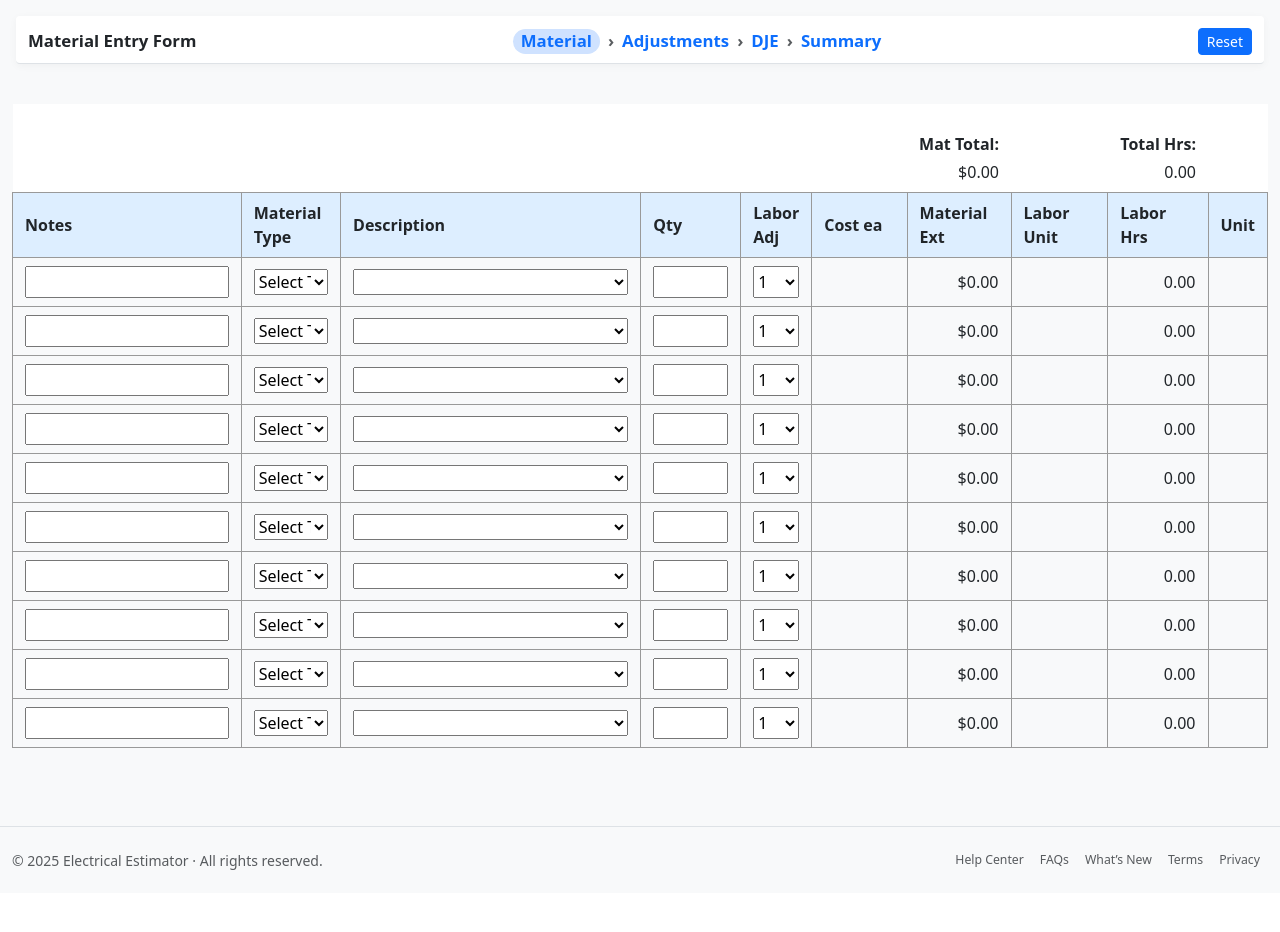
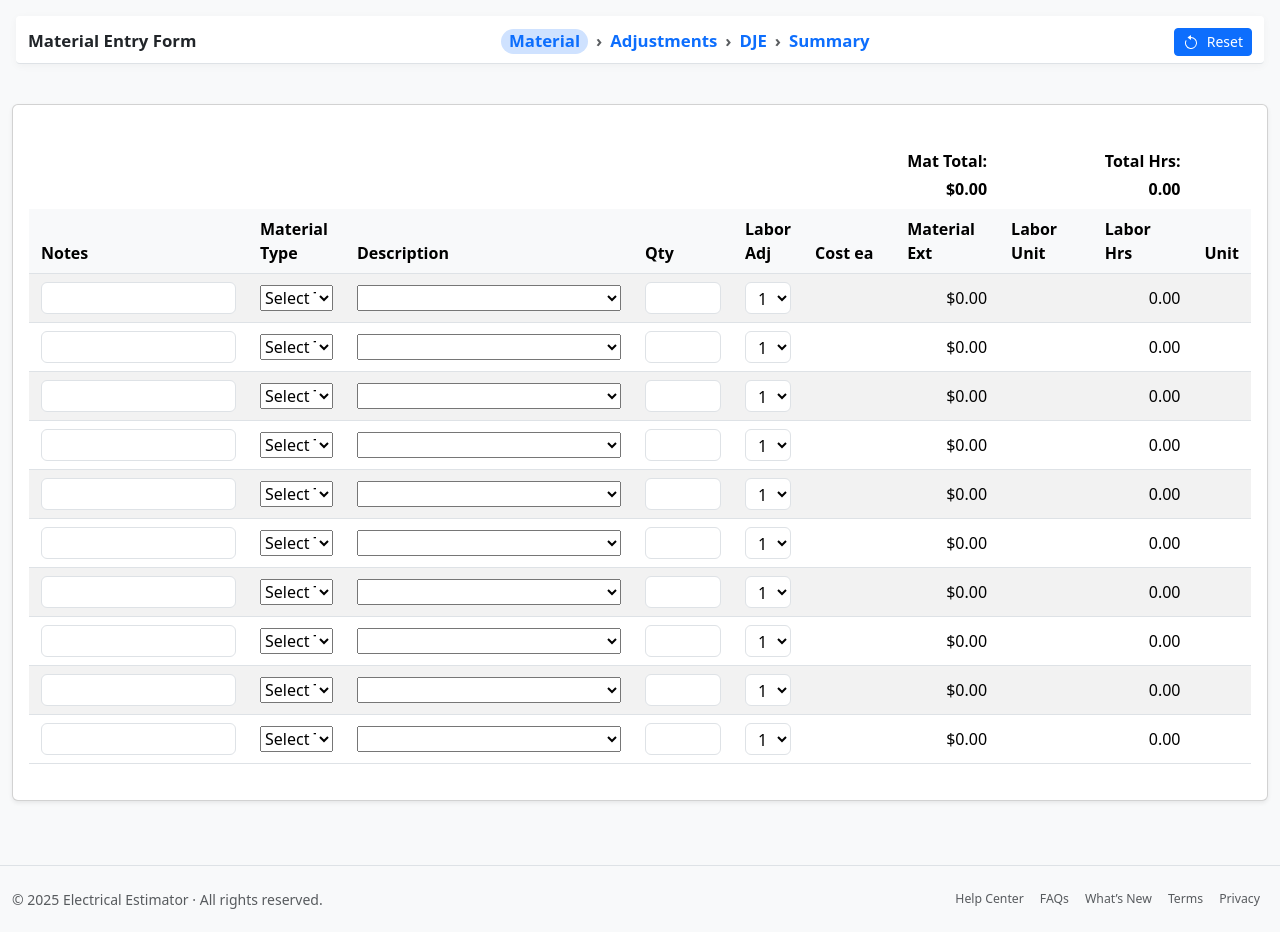
Before and after one commit to swh7930/electrical-estimator-saas, a Flask app: page /estimator/ in a window 1280 px wide. Shown: the part 56-988 px from the top of the page. Before the commit the page ends 926 px from the top, so only its background shows below. Run offline with Flask 3, Linux system fonts and the light colour scheme; data that the repository does not hold is empty; parts of the project's set-up code (start-up, migrations or seed data) failed here and were passed over; some libraries are stand-ins or nearby versions.

Commit message:
feat(ui): polish Estimator, Adjustments, DJE, and Summary tables to SaaS-grade styling (no behavior changes)

```diff
--- a/app/static/css/site.css
+++ b/app/static/css/site.css
@@ -32,20 +32,41 @@ body {
   margin-bottom: 20px;
 }
 
-.estimator-page table {
+/* Estimator grid: Bootstrap-native look (light borders, compact rhythm) */
+.estimator-page .table.estimator-grid {
   width: 100%;
-  border-collapse: collapse;
-  margin-bottom: 30px;
+  margin-bottom: 1.25rem;
+  border-collapse: separate; /* allow rounded corners & cleaner borders */
+  border-spacing: 0;
 }
-.estimator-page th,
-.estimator-page td {
-  border: 1px solid #999;
-  padding: 8px 12px;
-  text-align: left;
+
+/* Soften borders to Bootstrap tokens instead of hard #999 */
+.estimator-page .estimator-grid > :not(caption) > * > * {
+  border-bottom: 1px solid var(--bs-border-color);
+  padding: .5rem .75rem; /* compact, app-like */
 }
-.estimator-page th {
-  background-color: #ddeeff;
+
+/* Header: light background, stronger weight */
+.estimator-page .estimator-grid thead th {
+  background-color: var(--bs-gray-100);
+  font-weight: 600;
 }
+
+/* Totals row: no noisy background/borders; right-aligned widgets remain */
+.estimator-page .estimator-grid thead tr.totals-row th {
+  background: transparent;
+  border-bottom-color: transparent;
+}
+
+/* Hover (subtle, not “Excel highlight”) */
+.estimator-page .estimator-grid tbody tr:hover {
+  background-color: rgba(var(--bs-primary-rgb), .03);
+}
+
+/* Right/center helpers keep working (scoped to grid) */
+.estimator-page .estimator-grid .right { text-align: right; }
+.estimator-page .estimator-grid .center { text-align: center; }
+
 
 .estimator-page .section-title:not(.workflow-nav) {
   background-color: #0073e6;
@@ -76,10 +97,14 @@ body {
   padding: 10px;
 }
 
-/* 1) Uniform control height for inputs/selects in this grid */
+/* Uniform control sizing; app-like look without altering behavior */
 .estimator-page .grid-input {
   height: 32px;
   min-height: 32px;
+  padding: .25rem .5rem;
+  border: 1px solid var(--bs-border-color);
+  border-radius: .375rem;
+  background-color: var(--bs-body-bg);
 }
 
 /* 2) Qty column wide enough for '9999' + spinner (skip if you used the inline width) */
@@ -901,3 +985,7 @@ header.border-bottom + .card {
     font-size: 1rem;
   }
 }
+
+/* Icon utilities (shared) */
+.icon { display: inline-block; vertical-align: text-bottom; }
+.btn .icon { margin-right: .25rem; }
--- a/app/templates/_includes/workflow_nav.html
+++ b/app/templates/_includes/workflow_nav.html
@@ -50,7 +50,11 @@
 
   <!-- Right: reset button -->
   <div class="wf-right">
-    <button id="{{ reset_id }}" type="button" class="btn btn-sm btn-primary">Reset</button>
+    <button id="{{ reset_id }}" type="button" class="btn btn-sm btn-primary">
+      {% include "_includes/icons/reset.svg" %}
+      <span>Reset</span>
+    </button>
+
   </div>
 </div>
 <div class="workflow-nav-spacer" aria-hidden="true"></div>
--- a/app/templates/estimator/dje.html
+++ b/app/templates/estimator/dje.html
@@ -6,7 +6,8 @@
  {% set current_step = 'dje' %}
 {% include "_includes/workflow_nav.html" %}
 
-  <table>
+<div class="table-responsive">
+  <table class="table table-sm table-striped align-middle dje-grid">
       <thead>
         <!-- Top aligned totals + reset row -->
         <tr class="totals-row">
@@ -85,6 +86,7 @@
       </tbody>
     </table>
   </div>
+</div>
 {% endblock %} {% block scripts %} {{ super() }}
 <script src="{{ url_for('static', filename='js/estimateData.js') }}"></script>
 <script src="{{ url_for('static', filename='js/dje.js') }}"></script>
--- a/app/templates/estimator/estimator.html
+++ b/app/templates/estimator/estimator.html
@@ -10,7 +10,10 @@
     {% set current_step = 'estimator' %}
     {% include "_includes/workflow_nav.html" %}
 
-    <table class="estimator-grid">
+    <section class="card shadow-sm mb-3">
+        <div class="card-body">
+            <div class="table-responsive">
+                <table class="table table-sm table-striped align-middle estimator-grid">
                     <thead>
                         <!-- Top aligned totals + reset row -->
                         <tr class="totals-row">
@@ -77,6 +80,8 @@
                     </tbody>
                 </table>
             </div>
+        </div>
+    </section>
 {% endblock %}
 
 {% block scripts %}
```
Also changed, not shown: other parts of app/static/css/site.css (+88 -29 lines), app/templates/estimator/adjustments.html (+6 -2 lines), app/templates/_includes/icons/export.svg (added), app/templates/_includes/icons/reset.svg (added), app/templates/_includes/icons/save.svg (added). Lines whose indentation alone changed are shown as unchanged.
